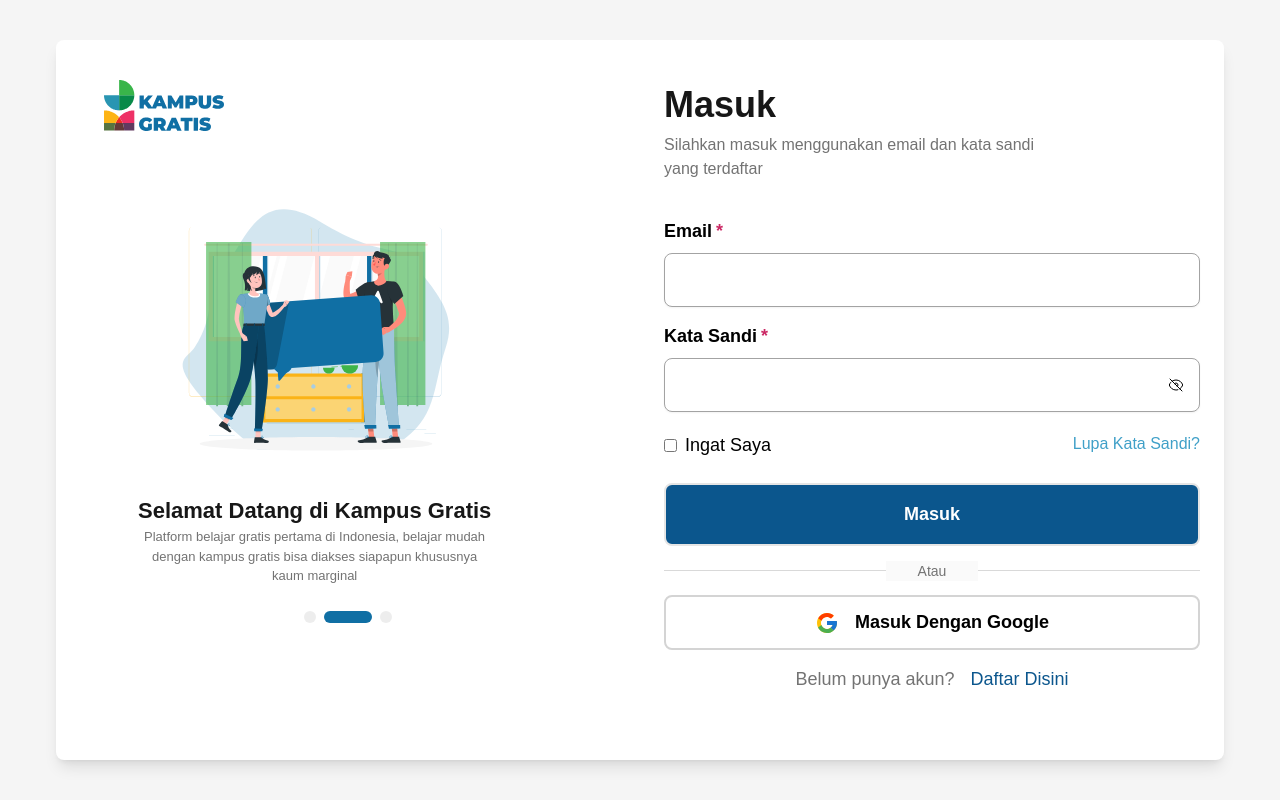
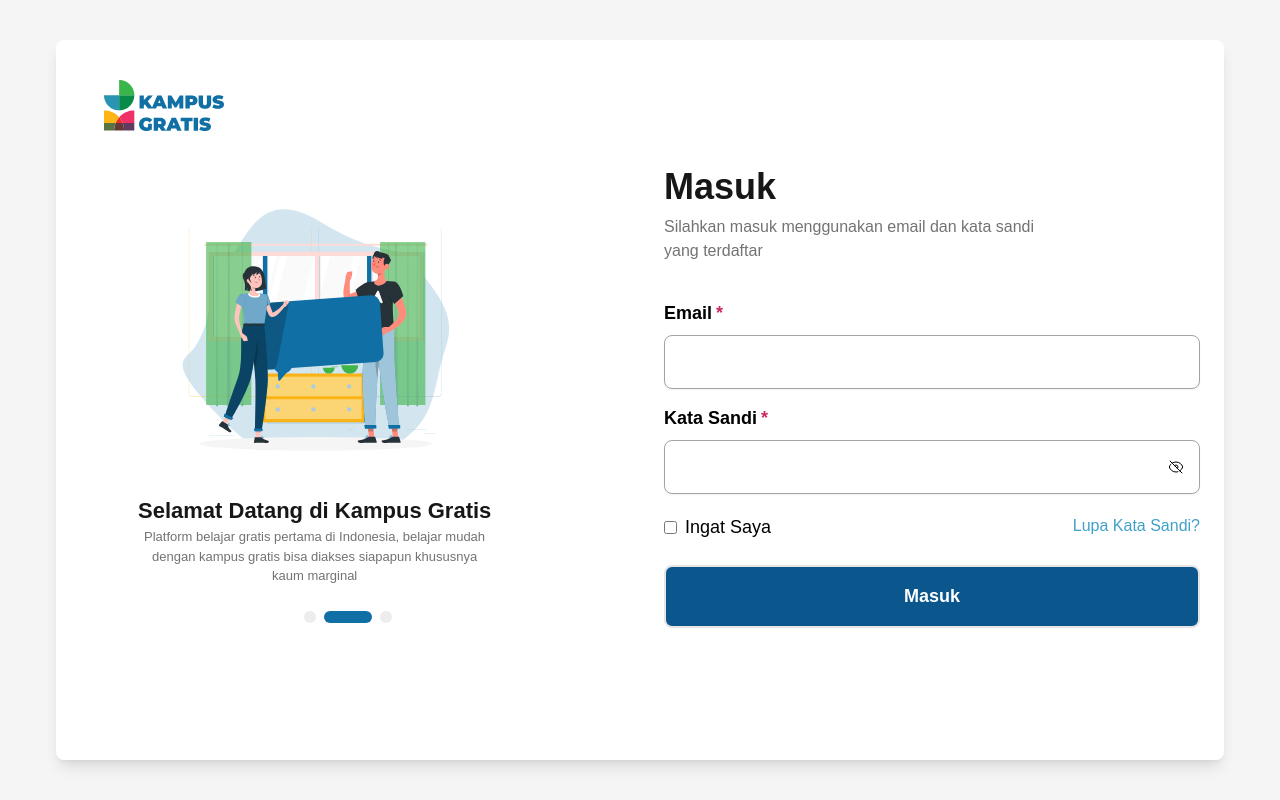
Before and after one commit to abduromanov2020/kg-vite, a React (Vite) app: page /login in a window 1280 px wide. Shown: the top 800 px of the page. Built offline with nearby package versions, Linux system fonts and the light colour scheme.

Commit message:
feat: comment google, kerjakan sekarang

```diff
--- a/src/components/dashboard/TaskSection.jsx
+++ b/src/components/dashboard/TaskSection.jsx
@@ -70,9 +70,10 @@ export const TaskSection = () => {
                     </div>
                   </section>
                   <section className="flex flex-col md:flex-row justify-between gap-4 items-center">
-                    <button className="text-white w-[95%] lg:w-44 mx-auto md:mx-0  mb-2  bg-primary-500 text-xs lg:text-sm py-3 px-4 rounded-md hover:bg-primary-600 transition-colors ease-in-out duration-300">
+                    {/* <button className="text-white w-[95%] lg:w-44 mx-auto md:mx-0  mb-2  bg-primary-500 text-xs lg:text-sm py-3 px-4 rounded-md hover:bg-primary-600 transition-colors ease-in-out duration-300">
                       Kerjakan Sekarang
-                    </button>
+                    </button> */}
+
                     <div
                       style={{ color: "red" }}
                       className="text-red-500 lg:justify-end flex items-center gap-2 text-xs lg:text-sm w-52"
--- a/src/modules/login/Login.jsx
+++ b/src/modules/login/Login.jsx
@@ -61,7 +61,7 @@ export const LoginModule = () => {
               Masuk
             </Button>
 
-            <DashedText text="Atau" />
+            {/* <DashedText text="Atau" />
 
             <Button
               onClick={() => {}}
@@ -76,7 +76,7 @@ export const LoginModule = () => {
               <Link className="text-primary-600" href={"/auth/register"}>
                 Daftar Disini
               </Link>
-            </div>
+            </div> */}
           </div>
         </form>
       </AuthLayout>
```
